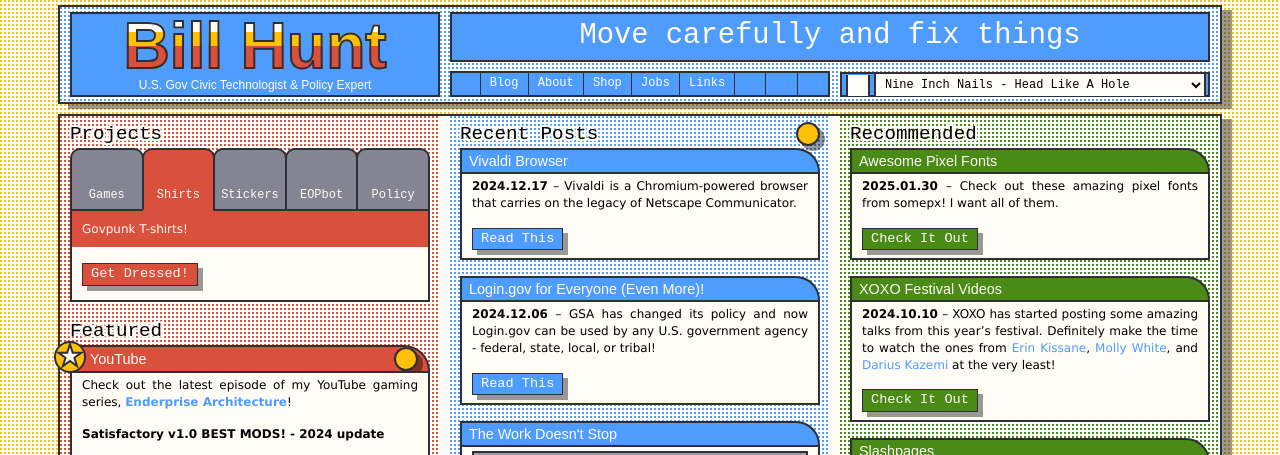
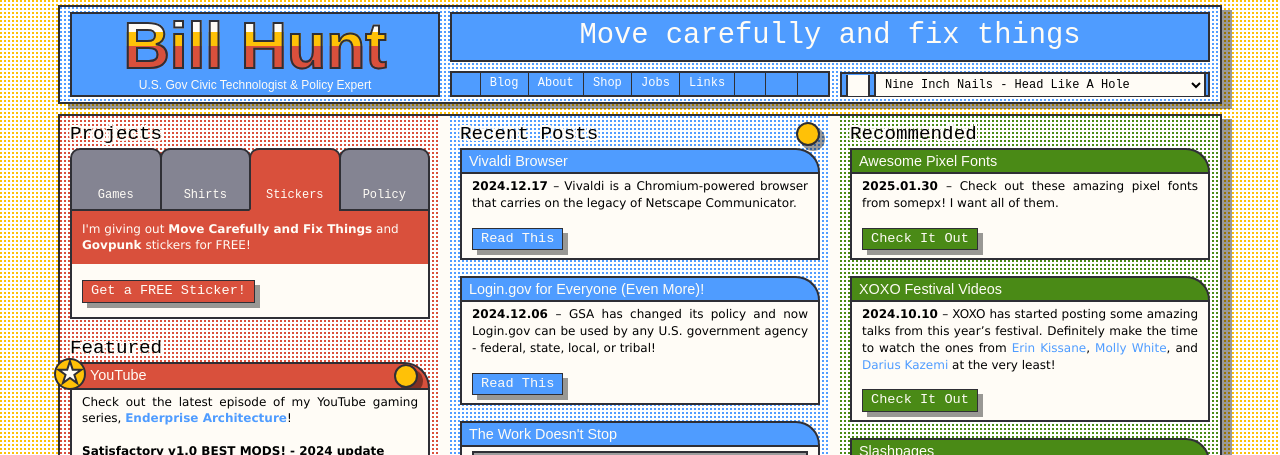
Before and after one commit to krusynth/billhunt.dev, a Jekyll site: the page built from index.md, in a window 1280 px wide and 900 px high, cut to the strip 0-455 px from the top of the window. Built offline with Jekyll 4.4.1, drawn with Linux system fonts in a browser that asks for light colours; some web fonts are replaced.

Commit message:
Update homepage to hide EOPbot until its fixed.

```diff
--- a/_layouts/home.html
+++ b/_layouts/home.html
@@ -14,24 +14,24 @@
             <span class="tab-title">Games</span>
           </a>
         </li>
-        <li class="tab active">
+        <li class="tab">
           <a href="#shirts">
             <span class="icon fal fa-shirt"></span>
             <span class="tab-title">Shirts</span>
           </a>
         </li>
-        <li class="tab">
+        <li class="tab active">
           <a href="#stickers">
             <span class="icon fal fa-note-sticky"></span>
             <span class="tab-title">Stickers</span>
           </a>
         </li>
-        <li class="tab">
+        <!--li class="tab">
           <a href="#eopbot">
             <span class="icon fal fa-robot"></span>
             <span class="tab-title">EOPbot</span>
           </a>
-        </li>
+        </li-->
         <li class="tab">
           <a href="#policy">
             <span class="icon fal fa-university"></span>
@@ -46,24 +46,24 @@
           </p>
           <a class="btn" href="https://www.youtube.com/channel/UCSL7BIdwgBEZ09BpD9xPPYQ">Watch Now!</a>
         </article>
-        <article class="tab-target active" id="shirts">
+        <article class="tab-target" id="shirts">
           <p>
             Govpunk T-shirts!
           </p>
           <a class="btn" href="/shop/" up-follow>Get Dressed!</a>
         </article>
-        <article class="tab-target" id="stickers">
+        <article class="tab-target active" id="stickers">
           <p>
             I'm giving out <strong>Move Carefully and Fix Things</strong> and <strong>Govpunk</strong> stickers for FREE!
           </p>
           <a class="btn" href="/stickers/" up-follow>Get a FREE Sticker!</a>
         </article>
-        <article class="tab-target" id="eopbot">
+        <!--article class="tab-target" id="eopbot">
           <p>
             EOPbot: my White House policy bot!
           </p>
           <a class="btn" href="https://botsin.space/@EOPbot">Follow EOPbot on mastodon!</a>
-        </article>
+        </article-->
         <article class="tab-target" id="policy">
           <p>
             My open source guide to US Government IT Policy
```
